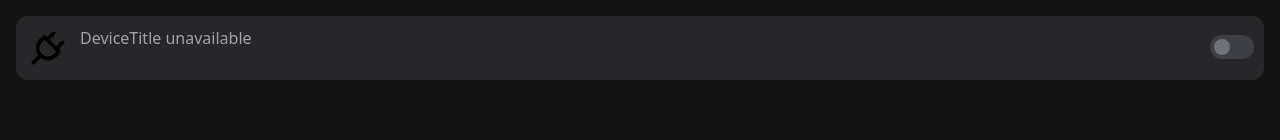
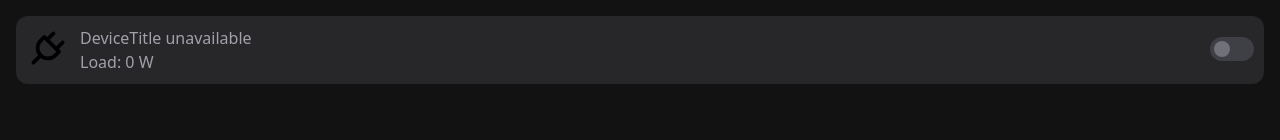
Before and after one commit to christopherkochaneck/smarthome, a Next.js app: page /devices in a window 1280 px wide. Shown: the part 168-308 px from the top of the page. Built offline with nearby package versions, Linux system fonts and the light colour scheme; no server answers.

Commit message:
Implemented UI Feedback to show current plug Load

```diff
--- a/components/devices/plugCard.tsx
+++ b/components/devices/plugCard.tsx
@@ -13,12 +13,13 @@ export const PlugCard: FC<Props> = (props) => {
 	const devices = useDevices();
 	const [device, setDevice] = useState<PlugS>(devices.plugS[props.deviceKey]);
 	const [state, setState] = useState<boolean>(false);
+	const [power, setPower] = useState<number>(0);
 
 	useEffect(() => {
 		const d = devices.plugS[props.deviceKey];
 		setDevice(d);
-		const s = d.state;
-		setState(s);
+		setState(d.state);
+		setPower(d.power);
 	}, [devices.plugS, props.deviceKey]);
 
 	return (
@@ -63,6 +64,7 @@ export const PlugCard: FC<Props> = (props) => {
 						>
 							<ToggleSwitch state={state} setState={setState} />
 						</div>
+						<div className="text-zinc-400 text-left">{`Load: ${power} W`}</div>
 					</div>
 				</Card>
 			</div>
--- a/context/DeviceContext.tsx
+++ b/context/DeviceContext.tsx
@@ -62,7 +62,7 @@ export const DeviceProvider: FC = (props) => {
 
 		const interval = setInterval(() => {
 			fetchData();
-		}, 100);
+		}, 150);
 		return () => {
 			clearInterval(interval);
 		};
--- a/devices/plugS.ts
+++ b/devices/plugS.ts
@@ -6,6 +6,7 @@ export class PlugS {
 	name: string = '';
 	hostname?: string;
 	isConnected: boolean = false;
+	power: number = 0;
 
 	constructor(ipAddress: string) {
 		this.ipAddress = ipAddress;
@@ -25,9 +26,21 @@ export class PlugS {
 		}
 	}
 
+	public async getMeters(): Promise<any> {
+		try {
+			const res = await axios.get(`http://${this.ipAddress}/meter/0`);
+
+			return res.data;
+		} catch (error) {
+			console.log(error);
+		}
+	}
+
 	private async setDeviceData() {
 		try {
 			const res = await this.getSettings();
+
+			const res1 = await this.getMeters();
 
 			if (this.hostname !== res.device.hostname) {
 				this.hostname = res.device.hostname;
@@ -39,6 +52,10 @@ export class PlugS {
 
 			if (this.name !== res.name) {
 				this.name = res.name;
+			}
+
+			if (this.power !== res1.power) {
+				this.power === res1.power;
 			}
 		} catch (error) {
 			console.error(error);
```
